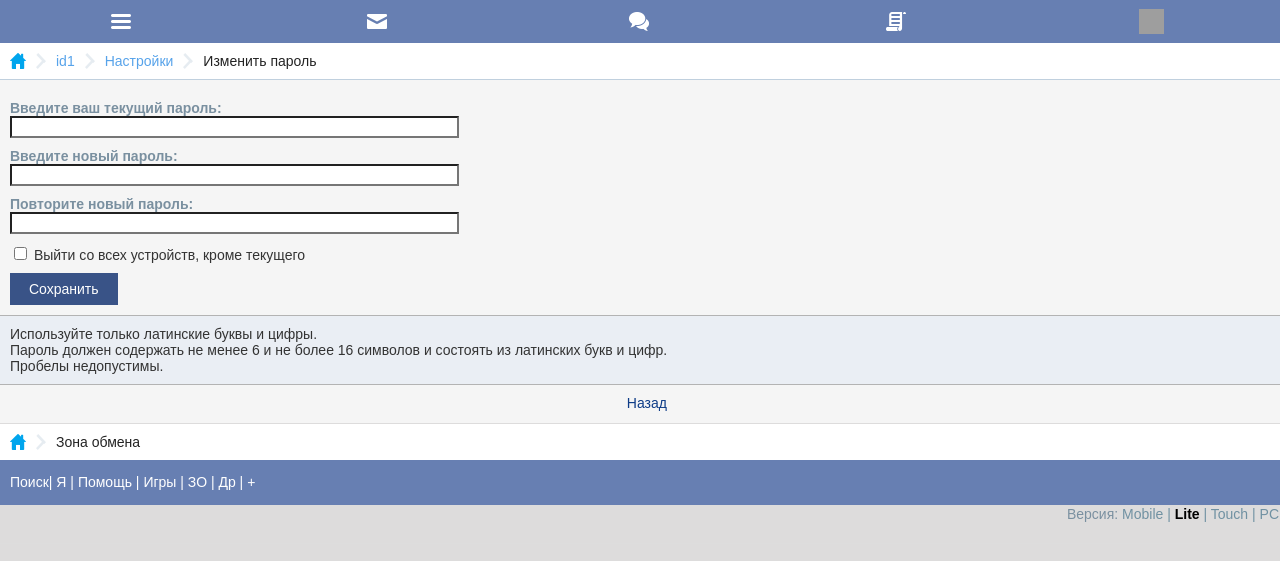
After one commit to iLooter/spaces.fork, a Laravel app: page /settings/change_password in a window 1280 px wide. The commit adds this page. Shown: the top 561 px of the page. Run offline with Laravel 8, Linux system fonts and the light colour scheme; the visitor is signed in with stand-in values (Sample User, id 1); grey boxes are pictures that could not be loaded.

Commit message:
Add ChangePassword setting

```diff
--- a/app/Http/Controllers/SettingController.php
+++ b/app/Http/Controllers/SettingController.php
@@ -2,26 +2,89 @@
 
 namespace App\Http\Controllers;
 
+use Auth;
+use App\Models\User;
 use Illuminate\Http\Request;
-use App\Models\User;
-use Auth;
+use Illuminate\Support\Facades\Hash;
+use Illuminate\Support\Facades\Validator;
 
 class SettingController extends Controller
 {
+
+
     public function __construct()
     {
         $this->middleware('auth');
 
-        //get model of auth user https://laravel.com/docs/5.3/upgrade#5.3-session-in-constructors
-        $this->middleware(function ($request, $next) {
-            $this->currentUser = User::find(Auth::id());
-
-            return $next($request);
-        });
     }
     //
     public function index()
     {
         return view('user.settings.index');
     }
+
+    public function changeLogin(Request $request)
+    {
+        $message = NULL;
+
+        if ($request->isMethod('POST')) {
+            $validator = Validator::make($request->all(), [
+                'login' => 'required|between:5,15|unique:users,login'
+            ]);
+
+            //redirect if fails
+            if ($validator->fails()) {
+                redirect()->route('settings.change_login')->withErrors($validator)->withInput();
+            } else {
+
+                if( ! isset(Auth::user()->login) ) {
+                    Auth::user()->login = $request->get('login');
+                    Auth::user()->save();
+                    $message = "Your Login has been succesfully set to $request->get('login')";
+                } else {
+                    redirect()->route('settings.change_login')->withErrors(['You already set login'])->withInput();
+                }
+
+            }
+
+        }
+
+        return view('user.settings.change_login', compact('message'));
+
+    }
+
+    public function showChangePasswordForm()
+    {
+        return view('user.settings.change_password');
+    }
+
+    public function changePassword(Request $request)
+    {
+
+        $status = "";
+
+        $validator = Validator::make($request->all(), [
+            'current_password' => 'required|string',
+            'new_password' => 'required|string|between:6,16|confirmed'
+        ]);
+
+
+        if (!(Hash::check($request->get('current_password'), Auth::user()->password))) {
+            // The passwords matches
+            return redirect()->back()->withErrors(["Your current password does not matches with the password you provided. Please try again."]);
+        }
+
+        if (strcmp($request->get('current_password'), $request->get('new_password')) == 0) {
+            //Current password and new password are same
+            return redirect()->back()->withErrors(["New Password cannot be same as your current password. Please choose a different password."]);
+        }
+
+
+        $user = Auth::user();
+        $user->password = bcrypt($request->get('new_password'));
+        $user->save();
+        $status = "Your password successfully changed";
+
+        return redirect()->back()->with(compact('status'))->withErrors($validator);
+    }
 }
--- /dev/null
+++ b/resources/views/layouts/back.blade.php
@@ -0,0 +1,7 @@
+<a href="{{ url()->previous() }}" class="link darkblue return full_link">
+           <span class="ico ico_arrow-back">
+           </span > Назад
+</a>
+<div style="height: 1px;">
+
+</div>
--- /dev/null
+++ b/resources/views/layouts/header_path.blade.php
@@ -0,0 +1,17 @@
+<div class="lc_br wbg font0 relative oh" id = "header_path">
+    <a href="{{ route('home') }}"  style = "font-size:0;">
+        <img src="{{ asset('/') }}/icons/home.png" alt="">
+    </a>
+    <span class="lc_brw">
+               <img src="{{ asset('/') }}/icons/sep.png" alt="" class="lc_br_sep">
+               <a href=""> id{{ Auth::user()->id }} </a>
+    </span>
+    <span class="lc_brw">
+               <img src="{{ asset('/') }}/icons/sep.png" alt="" class="lc_br_sep">
+               <a href="http://spaces.ru/settings/"> Настройки </a>
+    </span>
+    <span class="lc_brw">
+               <img src="{{ asset('/') }}/icons/sep.png" alt="" class="lc_br_sep">
+               <span class="lc_br_text"> Изменить пароль </span>
+    </span>
+</div>
--- a/resources/views/user/settings/change_password.blade.php
+++ b/resources/views/user/settings/change_password.blade.php
@@ -1,4 +1,64 @@
 @extends('layouts.app')
 
 @section('content')
+
+    @section('header_path')
+        @include('layouts.header_path')
+    @show
+
+    @if($errors->any())
+        <div class="error_block list_item">  {{ $errors->first() }} </div>
+    @endif
+
+
+
+    @if(!session('status'))
+        <div class="list_item">
+        <form method="POST" action="{{ route('settings.change_password') }}">
+
+         @csrf
+
+         <div class="pad_t_a">
+              <label for="current_password">
+                  <b class="grey"> Введите ваш текущий пароль:</b>
+              </label>
+               <br>
+               <input name="current_password" size="20" maxlength="16" type="password" value="" id="current_password" style="width:35%;">
+         </div>
+          <div class="pad_t_a">
+                <label for="new_password">
+                    <b class="grey"> Введите новый пароль:</b>
+              </label>
+               <br>
+               <input name="new_password" size="20" maxlength="16" type="password" value="" id="new_password" style="width:35%;">
+         </div>
+          <div class="pad_t_a">
+               <label for="new_password_confirmation">
+                  <b class="grey"> Повторите новый пароль:</b>
+               </label>
+               <br>
+               <input name="new_password_confirmation" size="20" maxlength="16" type="password" value="" id="repeat_new_password"
+                       style="width:35%;">
+          </div>
+           <div class="pad_t_a">
+              <input type="checkbox" id="logout_others" value="1" name="logout_others">
+              <label for="logout_others"> Выйти со всех устройств, кроме текущего </label>
+            </div>
+         <div class="pad_t_a">
+                <input type="submit" value="Сохранить" class="main_submit">
+          </div>
+        </form>
+        </div>
+         <div class="list_item light_blue"> Используйте только латинские буквы и цифры. <br>
+    Пароль должен содержать не менее 6 и не более 16 символов и состоять из латинских букв и цифр. <br>
+    Пробелы недопустимы.
+</div>
+    @else
+        <div class="info list_item"> {{ session('status') }} </div>
+    @endif
+
+    @section('back')
+        @include('layouts.back')
+    @show
+
 @endsection
--- a/resources/views/user/start_page.blade.php
+++ b/resources/views/user/start_page.blade.php
@@ -3,7 +3,7 @@
 @section('content')
 
 <div class="wrapper">
-    <a href="{{ route('change_login') }}" class="link -full    blue c-blue  link_arrow">
+    <a href="{{ route('settings.change_login') }}" class="link -full    blue c-blue  link_arrow">
         <span>
             <table class="table__wrap table_no_borders">
                 <tbody>
--- a/routes/web.php
+++ b/routes/web.php
@@ -19,8 +19,12 @@ Route::get('/startpage', 'UserController@startpage')->name('user.start_page');
 Route::group(['prefix' => 'settings'], function(){
     Route::get('/', 'SettingController@index')->name('settings.index');
 
-    Route::get('change_login', 'UserController@changeLogin')->name('change_login');
-    Route::post('change_login', 'UserController@changeLogin')->name('change_login');
+    //Change Password
+    Route::get('change_password', 'SettingController@showChangePasswordForm')->name('settings.change_password_form');
+    Route::post('change_password', 'SettingController@changePassword')->name('settings.change_password');
+
+    Route::get('change_login', 'SettingController@changeLogin')->name('settings.change_login');
+    Route::post('change_login', 'SettingController@changeLogin')->name('settings.change_login');
 
 
 });
```
Also changed, not shown: app/Http/Controllers/UserController.php (+5 -12 lines), resources/views/user/settings/change_login.blade.php (+7 -6 lines), resources/views/user/settings/index.blade.php (+18 -30 lines).
